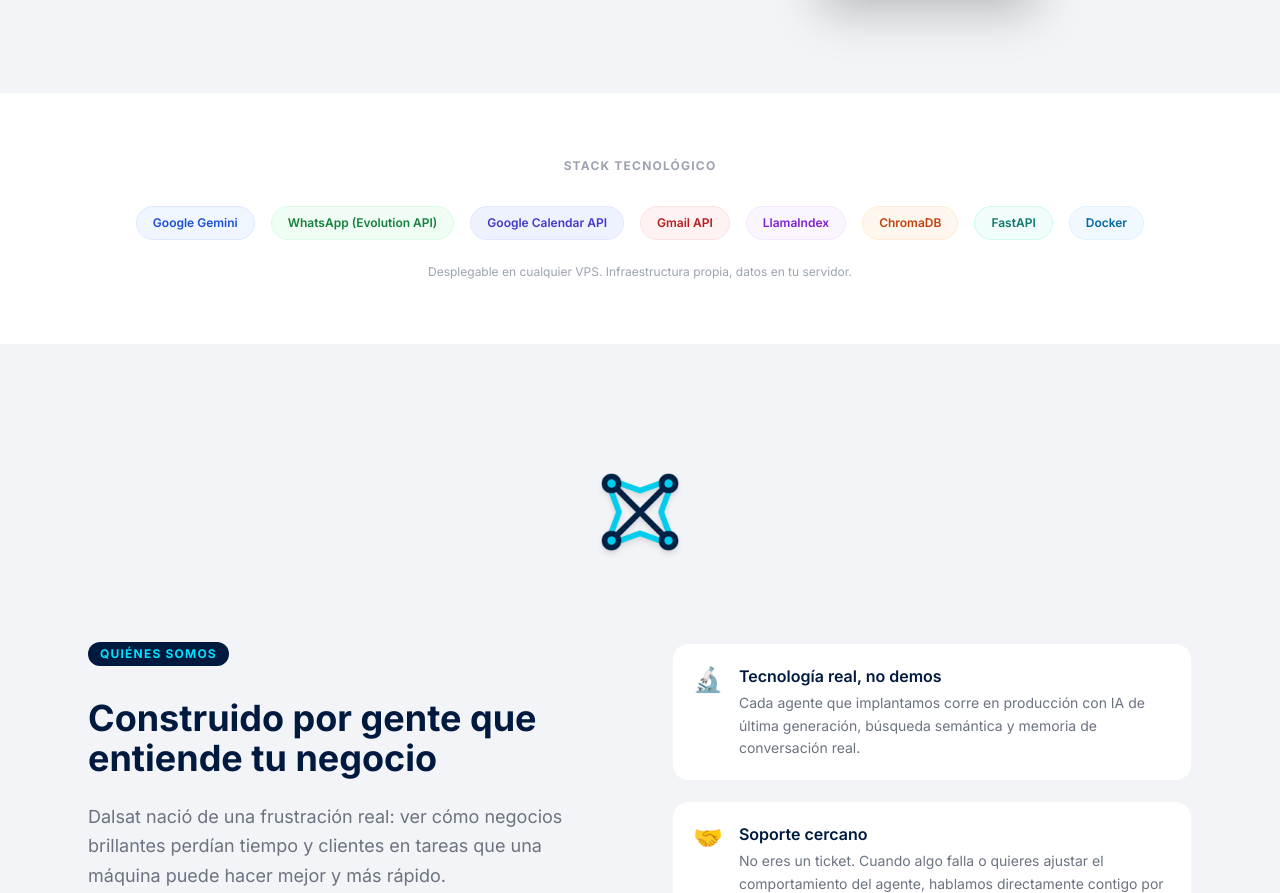
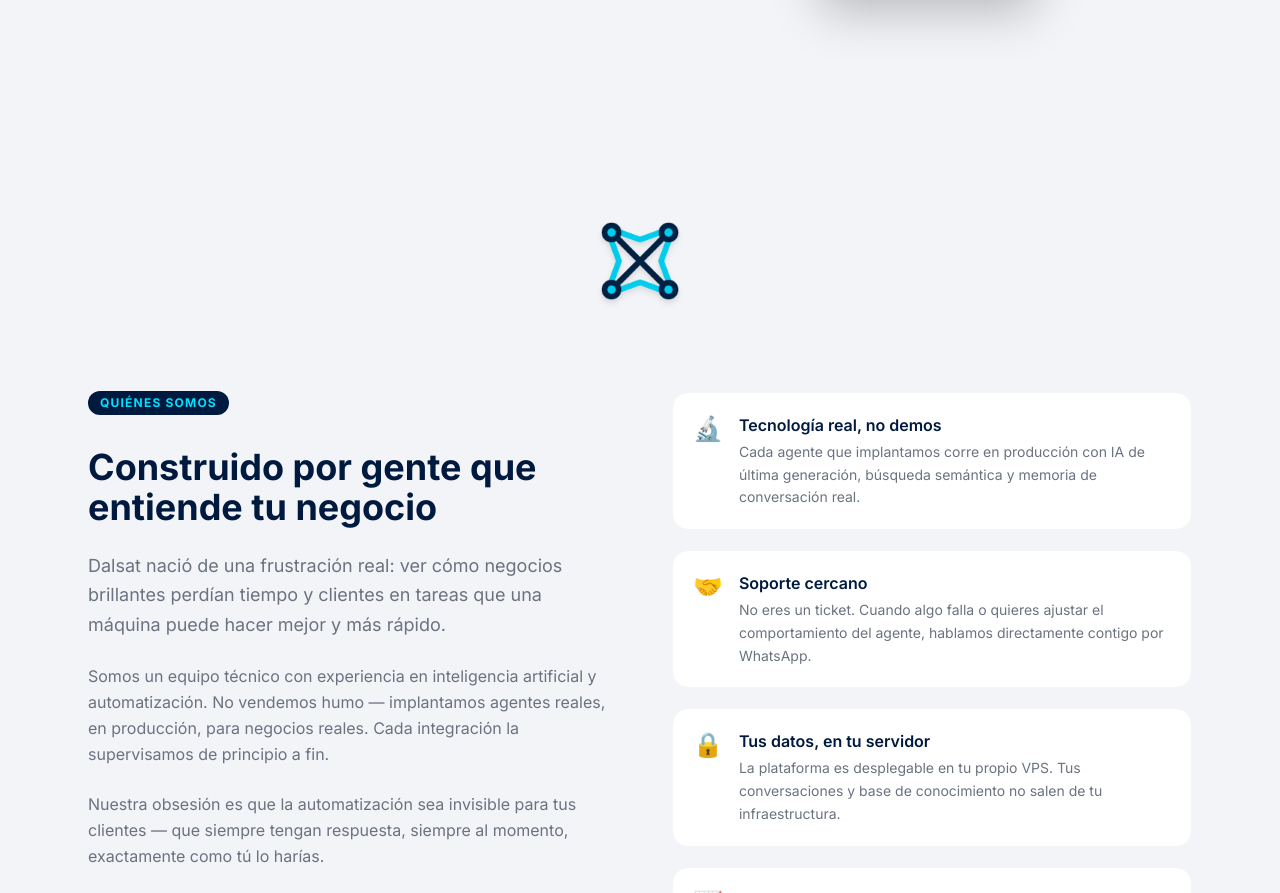
Before and after one commit to dlal2-ua/dalsat-web, an Astro site: page / in a window 1280 px wide. Shown: the part 5252-6145 px from the top of the page. Built offline with nearby package versions, Linux system fonts and the light colour scheme; Astro itself is replaced by a stand-in of ours.

Commit message:
stack tecnologico borrado

```diff
--- a/src/pages/index.astro
+++ b/src/pages/index.astro
@@ -431,31 +431,8 @@ import ContactForm from '../components/ContactForm';
       </div>
     </section>
 
-    <!-- ===================== STACK TÉCNICO ===================== -->
-    <section class="py-16 bg-white border-t border-gray-50">
-      <div class="max-w-6xl mx-auto px-4 sm:px-6 text-center">
-        <p class="text-xs font-bold uppercase tracking-widest text-gray-400 mb-8">Stack tecnológico</p>
-        <div class="flex flex-wrap justify-center gap-4">
-          {[
-            { name: 'Google Gemini', color: 'bg-blue-50 text-blue-700 border-blue-100' },
-            { name: 'WhatsApp (Evolution API)', color: 'bg-green-50 text-green-700 border-green-100' },
-            { name: 'Google Calendar API', color: 'bg-indigo-50 text-indigo-700 border-indigo-100' },
-            { name: 'Gmail API', color: 'bg-red-50 text-red-700 border-red-100' },
-            { name: 'LlamaIndex', color: 'bg-purple-50 text-purple-700 border-purple-100' },
-            { name: 'ChromaDB', color: 'bg-orange-50 text-orange-700 border-orange-100' },
-            { name: 'FastAPI', color: 'bg-teal-50 text-teal-700 border-teal-100' },
-            { name: 'Docker', color: 'bg-sky-50 text-sky-700 border-sky-100' },
-          ].map((tech) => (
-            <span class={`px-4 py-2 rounded-full text-xs font-semibold border ${tech.color}`}>
-              {tech.name}
-            </span>
-          ))}
-        </div>
-        <p class="text-xs text-gray-400 mt-6">Desplegable en cualquier VPS. Infraestructura propia, datos en tu servidor.</p>
-      </div>
-    </section>
 
-    <!-- ===================== QUIÉNES SOMOS ===================== -->
+<!-- ===================== QUIÉNES SOMOS ===================== -->
     <section id="quienes-somos" class="py-24 bg-[#F2F4F7]">
       <div class="max-w-6xl mx-auto px-4 sm:px-6">
         <div class="flex justify-center mb-14">
```
